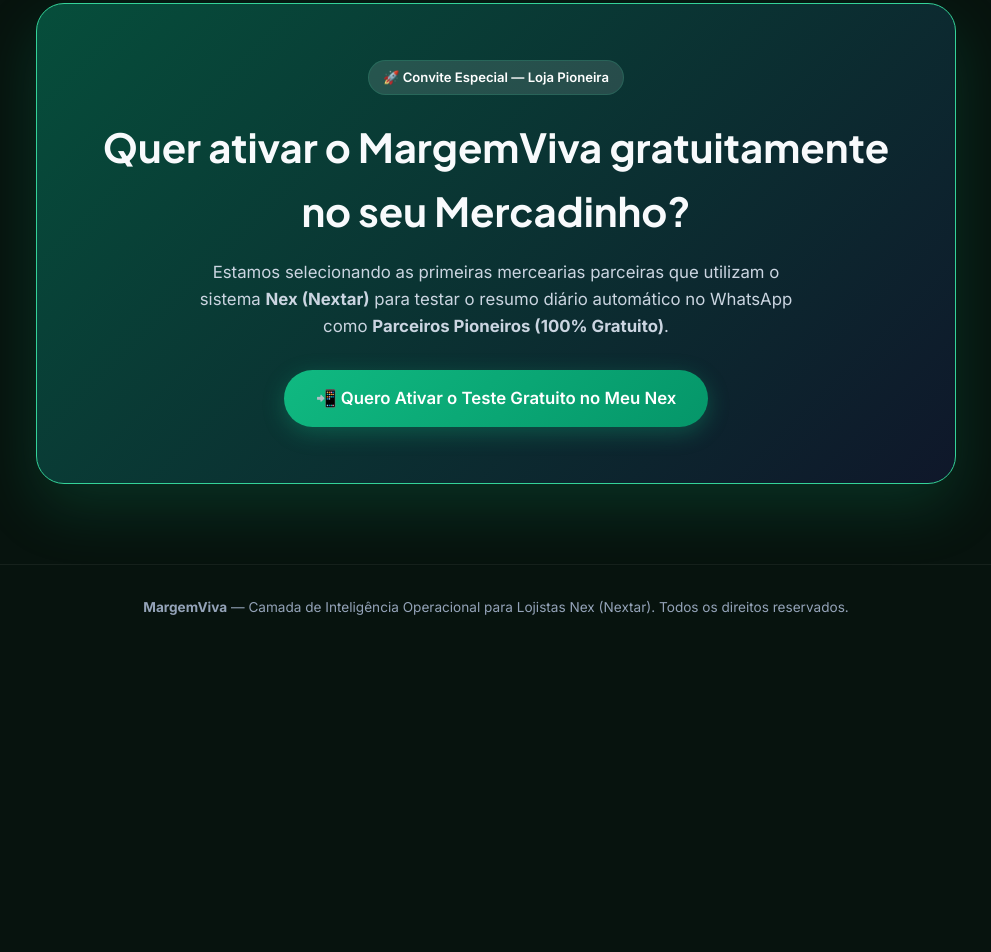
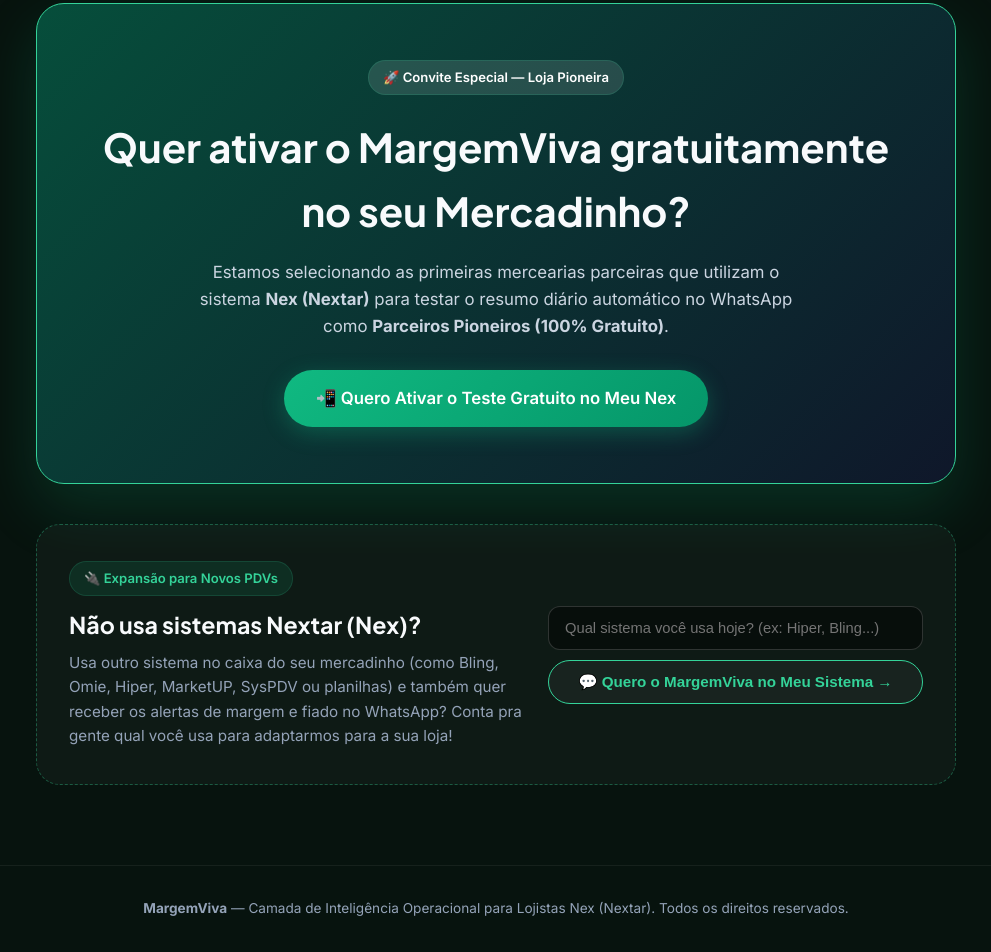
Before and after one commit to codeonthespectrum/fala-caixa, a plain HTML site: page docs/index.html in a window 1280 px wide. Shown: the part 3441-4393 px from the top of the page, without its empty margins (144-1135 px from the left). Before the commit the page ends 4092 px from the top, so only its background shows below. Drawn offline with Linux system fonts and the light colour scheme.

Commit message:
feat: adicionar secao CTA para lojistas de outros sistemas PDV/ERP na Landing Page

```diff
--- a/docs/index.html
+++ b/docs/index.html
@@ -879,7 +879,7 @@ Seu Carlos (R$ 60,00) — Bom pagador habitual.<span class="wa-time">08:00 ✓
     </section>
 
     <!-- PIONEER CTA -->
-    <section id="pioneiro" class="pioneer-banner">
+    <section id="pioneiro" class="pioneer-banner" style="margin-bottom: 40px;">
       <div class="pill-badge" style="background: rgba(255,255,255,0.12); color: #fff;">🚀 Convite Especial — Loja Pioneira</div>
       <h2>Quer ativar o MargemViva gratuitamente no seu Mercadinho?</h2>
       <p>
@@ -888,6 +888,28 @@ Seu Carlos (R$ 60,00) — Bom pagador habitual.<span class="wa-time">08:00 ✓
       <a id="whatsappInviteBtn" href="https://wa.me/?text=Oi!%20Vi%20a%20p%C3%A1gina%20do%20MargemViva%20e%20quero%20testar%20os%20alertas%20do%20Nex%20no%20meu%20WhatsApp!" target="_blank" rel="noopener noreferrer" class="btn-cta" style="font-size: 1.05rem; padding: 15px 32px;">
         📲 Quero Ativar o Teste Gratuito no Meu Nex
       </a>
+    </section>
+
+    <!-- OTHER SYSTEMS CTA ("Não usa sistemas Nextar?") -->
+    <section id="outros-sistemas" style="max-width: 920px; margin: 0 auto 80px; background: rgba(255, 255, 255, 0.03); border: 1px dashed rgba(52, 211, 153, 0.35); border-radius: 24px; padding: 36px 32px; display: flex; flex-wrap: wrap; align-items: center; justify-content: space-between; gap: 24px;">
+      <div style="flex: 1 1 380px;">
+        <div class="pill-badge" style="margin-bottom: 10px;">🔌 Expansão para Novos PDVs</div>
+        <h3 style="font-family: 'Plus Jakarta Sans', sans-serif; font-size: 1.45rem; margin-bottom: 8px;">Não usa sistemas Nextar (Nex)?</h3>
+        <p style="color: var(--text-muted); font-size: 0.95rem;">
+          Usa outro sistema no caixa do seu mercadinho (como Bling, Omie, Hiper, MarketUP, SysPDV ou planilhas) e também quer receber os alertas de margem e fiado no WhatsApp? Conta pra gente qual você usa para adaptarmos para a sua loja!
+        </p>
+      </div>
+      <div style="flex: 1 1 300px; display: flex; flex-direction: column; gap: 10px;">
+        <input
+          type="text"
+          id="otherErpInput"
+          placeholder="Qual sistema você usa hoje? (ex: Hiper, Bling...)"
+          style="background: rgba(0, 0, 0, 0.45); border: 1px solid rgba(255, 255, 255, 0.16); border-radius: 12px; padding: 13px 16px; color: #fff; font-size: 0.92rem; outline: none;"
+        />
+        <button type="button" onclick="sendOtherErpWhatsApp()" class="btn-outline" style="justify-content: center; width: 100%; cursor: pointer; border-color: var(--emerald-400); color: var(--emerald-400);">
+          💬 Quero o MargemViva no Meu Sistema →
+        </button>
+      </div>
     </section>
   </main>
 
@@ -956,6 +978,14 @@ Nenhum reajuste de gôndola necessário hoje!<span class="wa-time">08:00 ✓✓<
       }
     }
 
+    function sendOtherErpWhatsApp() {
+      const erpVal = document.getElementById('otherErpInput').value.trim();
+      const msg = erpVal
+        ? `Oi! Vi a página do MargemViva. Não uso o Nex hoje (uso o sistema "${erpVal}"), mas tenho interesse em receber os alertas no meu WhatsApp!`
+        : `Oi! Vi a página do MargemViva. Uso outro sistema no meu comércio e tenho interesse em receber os alertas no meu WhatsApp!`;
+      window.open(`https://wa.me/?text=${encodeURIComponent(msg)}`, '_blank', 'noopener,noreferrer');
+    }
+
     updateSimulator();
   </script>
 </body>
```
